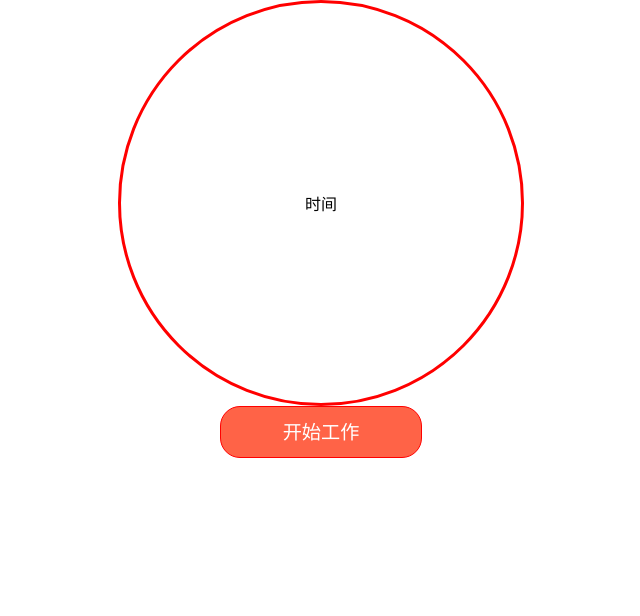
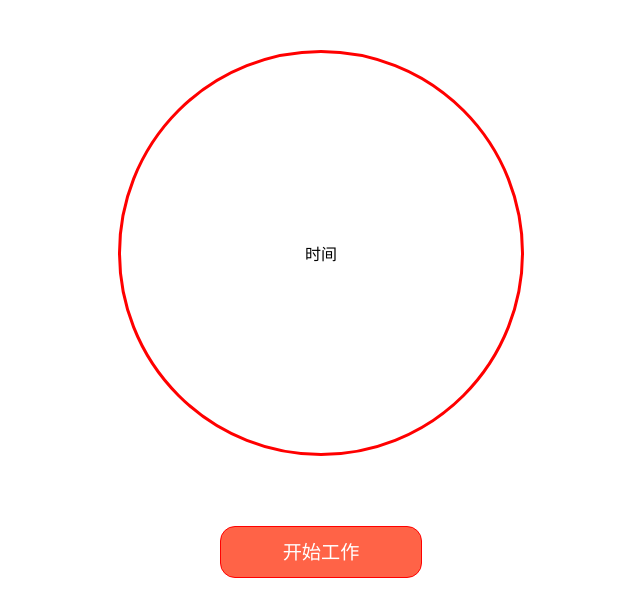
Before and after one commit to xinyuehtx/tomato, a React (Create React App) app in the folder tomato-timer/: page / in a window 1280 px wide. Shown: the top 616 px of the page, without its empty margins (319-959 px from the left). Built offline with nearby package versions, Linux system fonts and the light colour scheme.

Commit message:
调整样式

```diff
--- a/tomato-timer/src/App.css
+++ b/tomato-timer/src/App.css
@@ -9,13 +9,14 @@
 
 
 .main-button{
+  margin: 20px;
   color: white;
   background-color: tomato;
   font-size: 1.2em;
   text-align: center;
   line-height: 50px;
   border: 1px solid red;
-  border-radius: 20px;
+  border-radius: 15px;
   width: 200px;
   height: 50px;
 }
--- a/tomato-timer/src/Timer/style.css
+++ b/tomato-timer/src/Timer/style.css
@@ -6,4 +6,5 @@
     display: flex;
     align-items: center;
     justify-content: center;
+    margin: 50px;
   }
```
